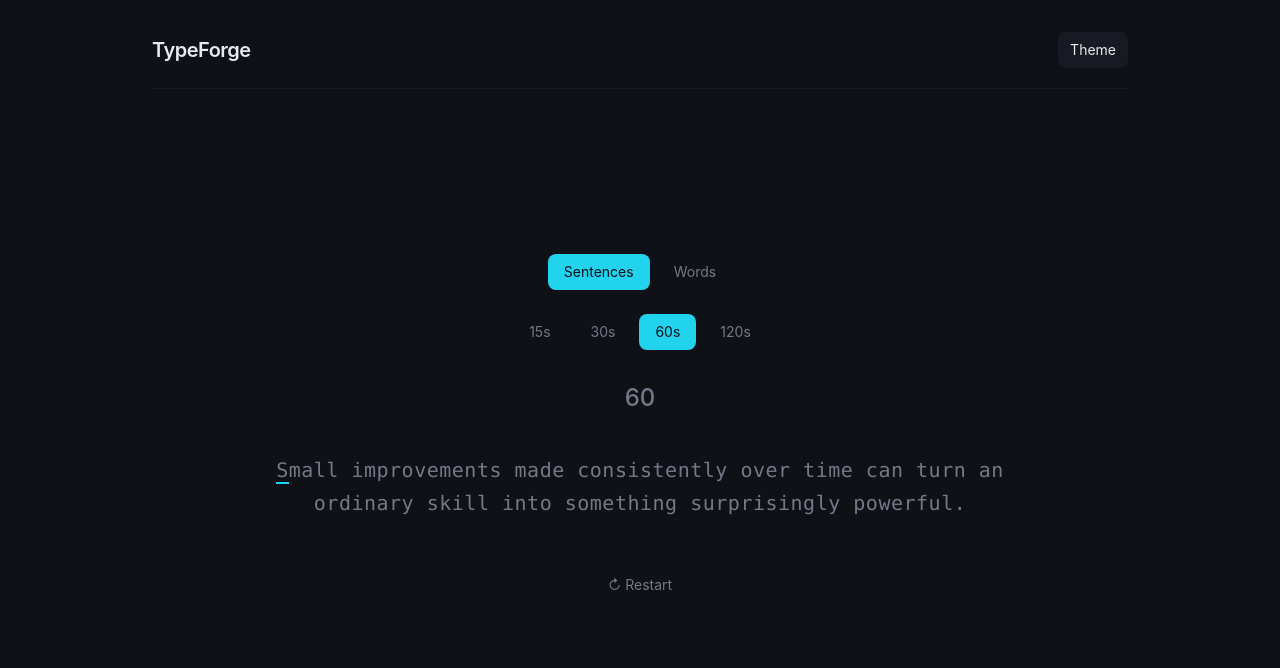
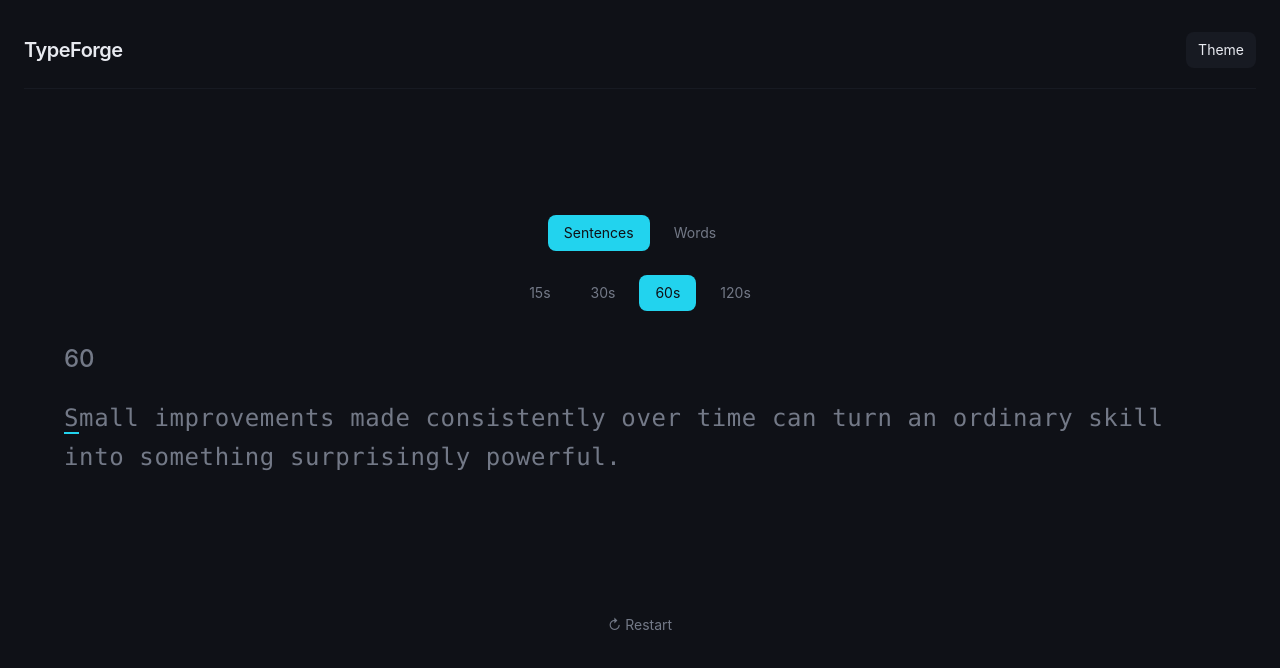
Before and after one commit to Samriddhi84/TypeForge, a React (Vite) app: page / in a window 1280 px wide. Shown: the top 668 px of the page. Built offline with nearby package versions, Linux system fonts and the light colour scheme.

Commit message:
Added scrolling in words mode

```diff
--- a/src/App.tsx
+++ b/src/App.tsx
@@ -54,7 +54,7 @@ function App() {
 
   return (
     <main className={`min-h-screen theme-${theme}`}>
-      <div className="mx-auto flex min-h-screen max-w-5xl flex-col px-6 py-8">
+      <div className="mx-auto flex min-h-screen max-w-7xl flex-col px-6 py-8">
         {/* Header */}
         <header className="flex items-center justify-between border-b border-[var(--surface)] pb-5">
           <h1 className="text-xl font-semibold tracking-tight text-[var(--text)]">
@@ -248,17 +248,19 @@ function App() {
                 ))}
               </div>
 
-              {/* Timer */}
-              <div className="mb-10 text-2xl font-medium text-[var(--muted)]">
-                {timeLeft}
-              </div>
-
-              {/* Typing area */}
               <div
                 onClick={focusTypingInput}
-                className="relative cursor-text outline-none"
+                  className="mx-auto w-full max-w-6xl cursor-text outline-none"
               >
-                <TypingText text={passage} characters={characters} />
+                {/* Timer */}
+                <div className="mb-6 text-left text-2xl font-medium text-[var(--muted)]">
+                  {timeLeft}
+                </div>
+
+                {/* Stable typing area */}
+                <div className="h-[10rem] overflow-hidden">
+                  <TypingText text={passage} characters={characters} />
+                </div>
 
                 <input
                   ref={inputRef}
--- a/src/components/TypingText.tsx
+++ b/src/components/TypingText.tsx
@@ -1,3 +1,5 @@
+import { useEffect, useRef } from "react";
+
 type CharacterStatus = "correct" | "incorrect" | "untyped";
 
 type TypingTextProps = {
@@ -6,15 +8,60 @@ type TypingTextProps = {
 };
 
 function TypingText({ text, characters }: TypingTextProps) {
+  const containerRef = useRef<HTMLDivElement>(null);
+  const currentCharacterRef = useRef<HTMLSpanElement>(null);
+
   const currentIndex = characters.findIndex(
     (characterStatus) => characterStatus === "untyped",
   );
 
-  const lastTypedIndex =
-    currentIndex === -1 ? characters.length - 1 : currentIndex - 1;
+  useEffect(() => {
+    const container = containerRef.current;
+    const currentCharacter = currentCharacterRef.current;
+
+    if (!container || !currentCharacter || currentIndex === -1) {
+      return;
+    }
+
+    const containerRect = container.getBoundingClientRect();
+    const characterRect = currentCharacter.getBoundingClientRect();
+
+    const characterTop =
+      characterRect.top - containerRect.top + container.scrollTop;
+
+    const characterBottom =
+      characterRect.bottom - containerRect.top + container.scrollTop;
+
+    const visibleTop = container.scrollTop;
+    const visibleBottom = visibleTop + container.clientHeight;
+
+    if (characterBottom > visibleBottom) {
+      container.scrollTop = characterTop - container.clientHeight / 2;
+    }
+
+    if (characterTop < visibleTop) {
+      container.scrollTop = Math.max(
+        0,
+        characterTop - container.clientHeight / 2,
+      );
+    }
+  }, [currentIndex]);
 
   return (
-    <div className="w-full max-w-3xl text-center font-mono text-xl leading-relaxed tracking-wide whitespace-pre-wrap">
+    <div
+      ref={containerRef}
+      className="
+        h-[10rem]
+        w-full
+        overflow-hidden
+        text-left
+        font-mono
+        text-2xl
+        leading-relaxed
+        tracking-wide
+        whitespace-pre-wrap
+      "
+    >
       {text.split("").map((character, index) => {
         const status = characters[index];
 
@@ -28,12 +75,19 @@ function TypingText({ text, characters }: TypingTextProps) {
           colorClass = "text-[var(--error)]";
         }
 
+        const isCurrent = index === currentIndex;
+
         return (
           <span
             key={index}
+            ref={isCurrent ? currentCharacterRef : null}
             className={`
               ${colorClass}
-    ${index === currentIndex ? "border-b-2 border-[var(--accent)]" : ""}
+              ${
+                isCurrent
+                  ? "border-b-2 border-[var(--accent)]"
+                  : ""
+              }
               ${
                 status === "incorrect" && character === " "
                   ? "border-b-2 border-[var(--error)]"
```
Lines whose indentation alone changed are shown as unchanged.
